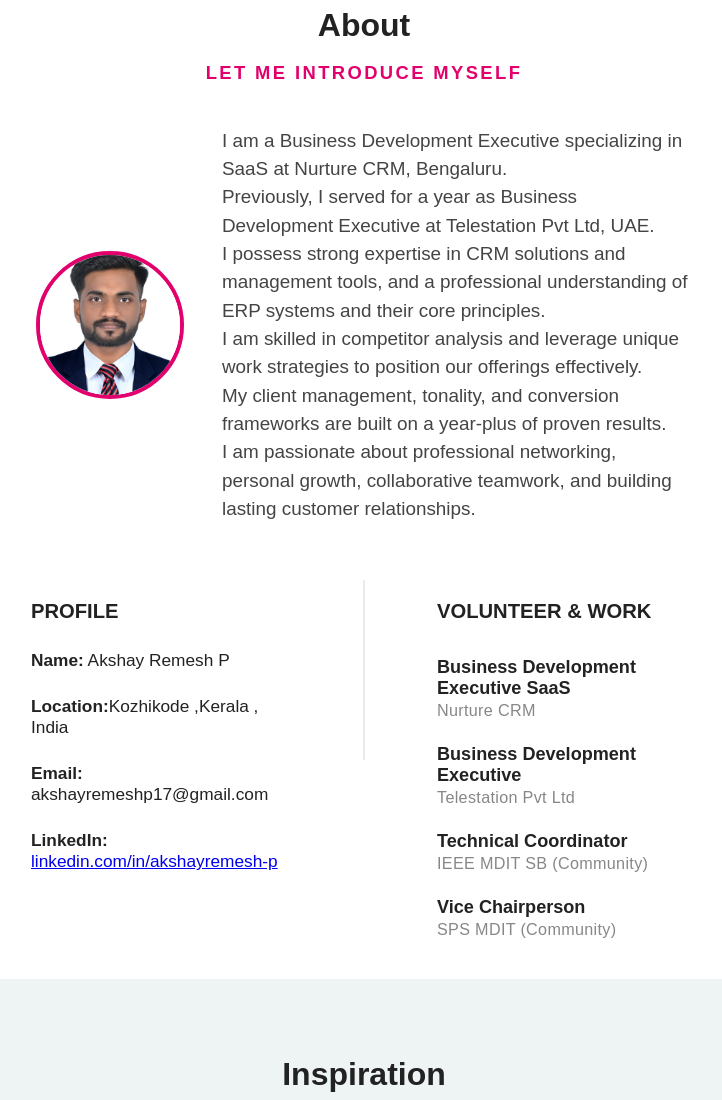
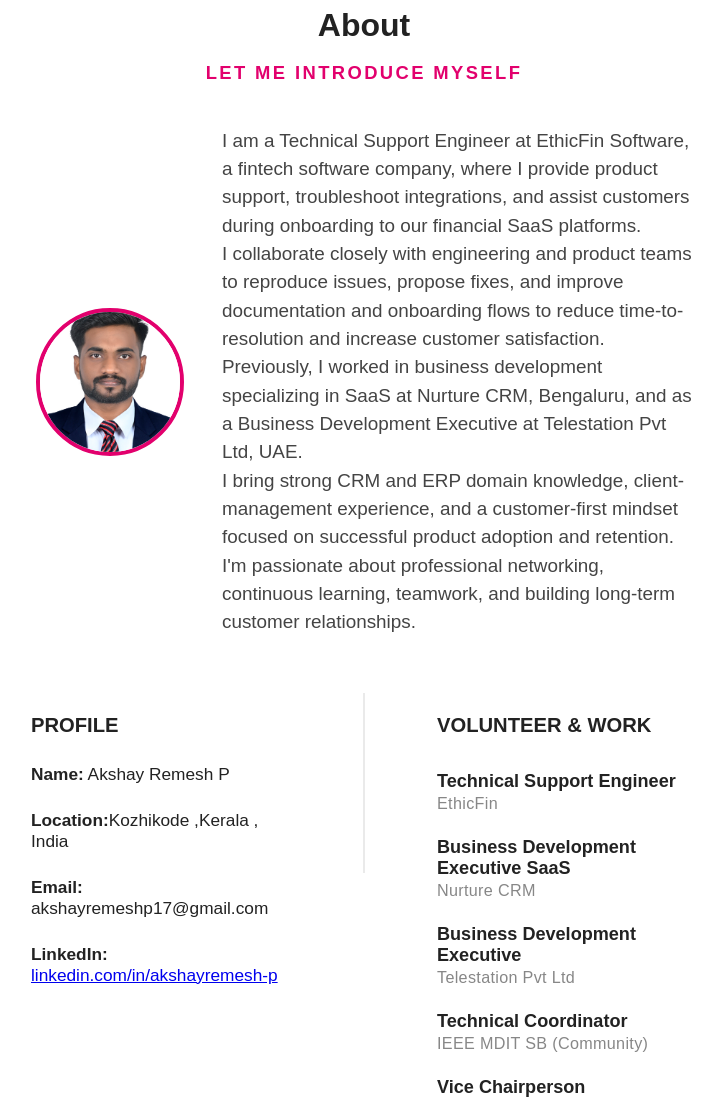
Before and after one commit to akshayremeshp/akshayremesh.github.io, a plain HTML site: page index.html in a window 1280 px wide. Shown: the part 1020-2120 px from the top of the page, without its empty margins (276-998 px from the left). Drawn offline with Linux system fonts and the light colour scheme.

Commit message:
Update index.html structure and content

```diff
--- a/index.html
+++ b/index.html
@@ -31,8 +31,8 @@
     <canvas id="star-canvas"></canvas>
     <h3 class="hero-hello">BUSINESS MEETS INNOVATION</h3>
     <h1 class="hero-name">I'm Akshay Remesh</h1>
-    <div class="hero-roles">
-      <span id="hero-role">Business Development Executive</span>
+  <div class="hero-roles">
+  <span id="hero-role">Technical Support Engineer</span>
       <span class="role-divider">|</span>
       <span id="hero-role2">CRM Specialist</span>
       <span class="role-divider">|</span>
@@ -57,12 +57,11 @@
         <img src="assets/Akshayremesh.jpg" alt="Akshay Remesh" class="about-photo">
       </div>
       <p class="about-bio">
-        I am a Business Development Executive specializing in SaaS at <span class="work-company-main">Nurture CRM</span>, Bengaluru.<br>
-        Previously, I served for a year as Business Development Executive at <span class="work-company-main">Telestation Pvt Ltd</span>, UAE.<br>
-        I possess strong expertise in CRM solutions and management tools, and a professional understanding of ERP systems and their core principles.<br>
-        I am skilled in competitor analysis and leverage unique work strategies to position our offerings effectively.<br>
-        My client management, tonality, and conversion frameworks are built on a year-plus of proven results.<br>
-        I am passionate about professional networking, personal growth, collaborative teamwork, and building lasting customer relationships.
+        I am a Technical Support Engineer at <span class="work-company-main">EthicFin Software</span>, a fintech software company, where I provide product support, troubleshoot integrations, and assist customers during onboarding to our financial SaaS platforms.<br>
+        I collaborate closely with engineering and product teams to reproduce issues, propose fixes, and improve documentation and onboarding flows to reduce time-to-resolution and increase customer satisfaction.<br>
+        Previously, I worked in business development specializing in SaaS at <span class="work-company-main">Nurture CRM</span>, Bengaluru, and as a Business Development Executive at <span class="work-company-main">Telestation Pvt Ltd</span>, UAE.<br>
+        I bring strong CRM and ERP domain knowledge, client-management experience, and a customer-first mindset focused on successful product adoption and retention.<br>
+        I'm passionate about professional networking, continuous learning, teamwork, and building long-term customer relationships.
       </p>
     </div>
     <div class="about-details">
@@ -77,6 +76,10 @@
       <div class="work-col">
         <h3>VOLUNTEER & WORK</h3>
         <div class="work-item">
+          <strong>Technical Support Engineer</strong><br>
+          <span class="work-company">EthicFin </span>
+        </div>
+         <div class="work-item">
           <strong>Business Development Executive SaaS</strong><br>
           <span class="work-company">Nurture CRM</span>
         </div>
```
